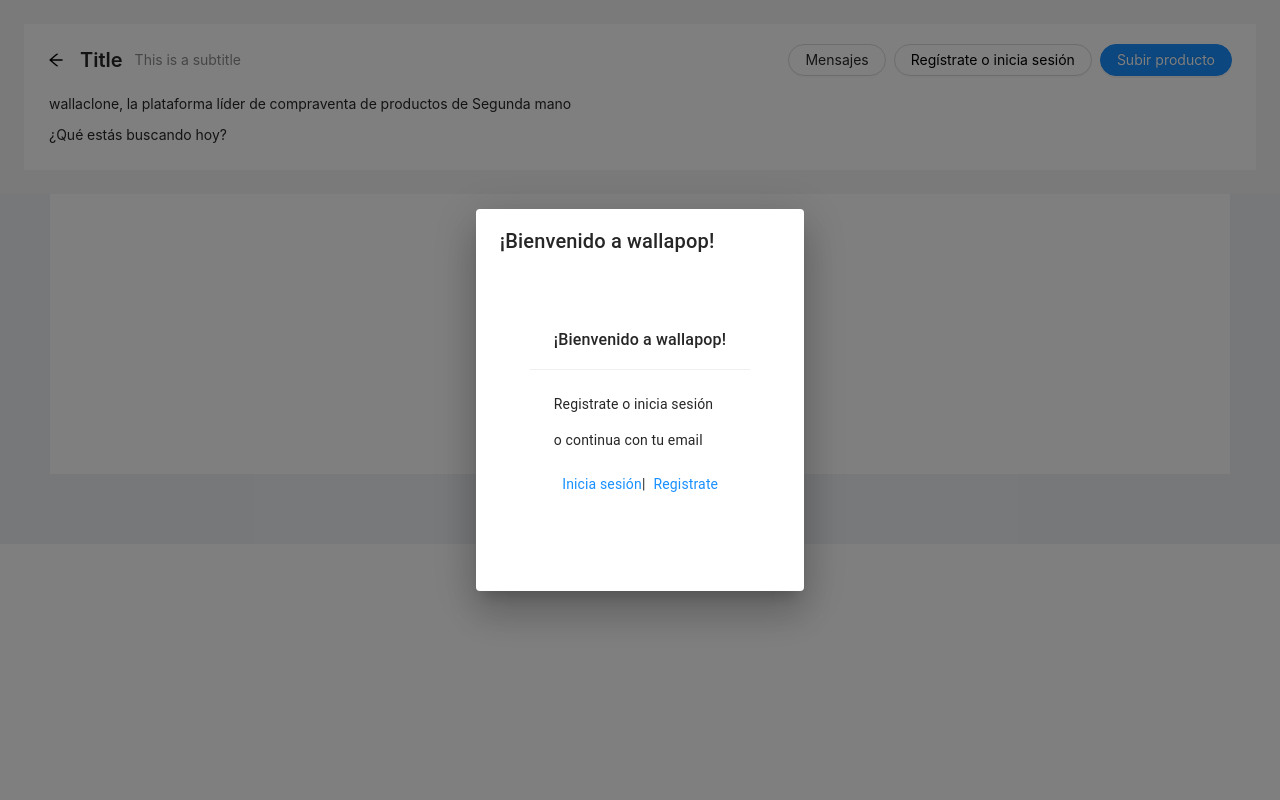
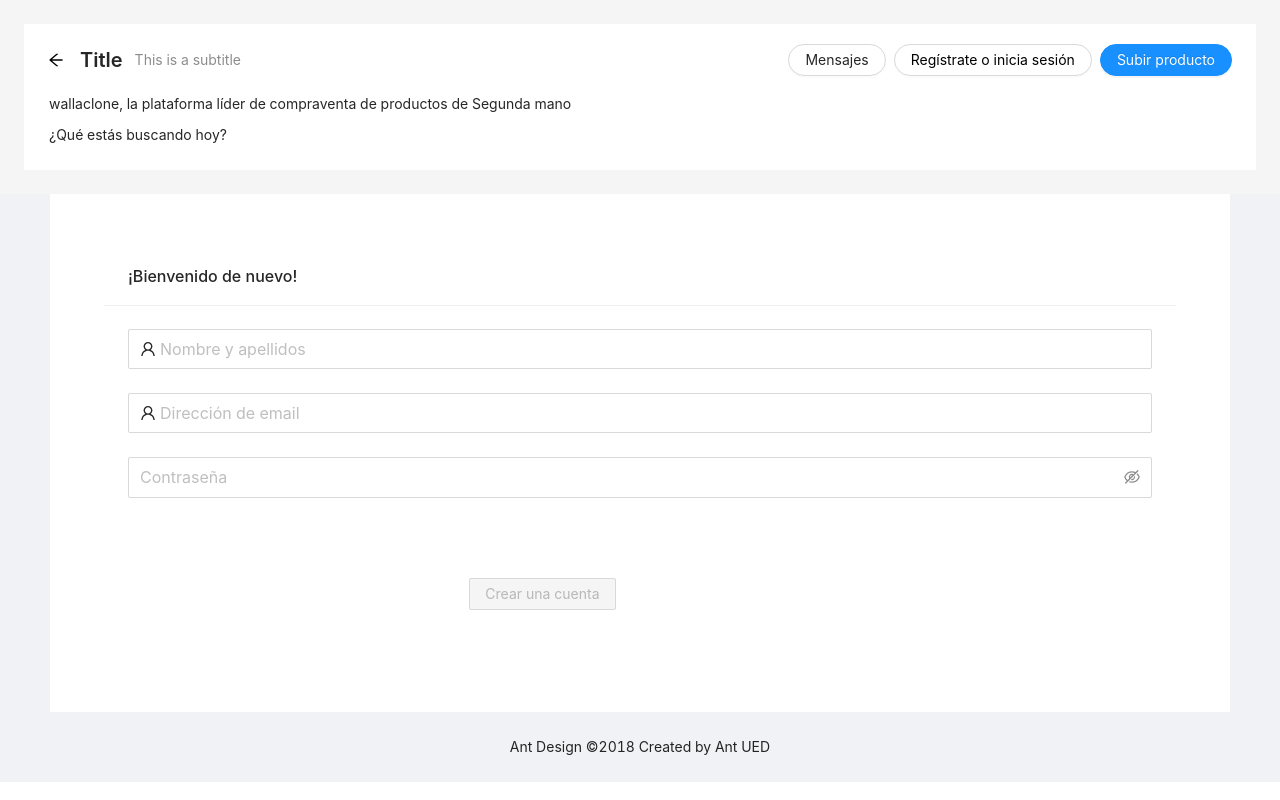
Before and after one commit to DrZuzzjen/frontend-final, a React (Create React App) app: page /signin_signup in a window 1280 px wide. Built offline with nearby package versions, Linux system fonts and the light colour scheme.

Commit message:
agrego archivo SigninSignuo

```diff
--- a/src/componentes/auth/SigninSignup.js
+++ b/src/componentes/auth/SigninSignup.js
@@ -13,7 +13,7 @@ import React, { useState } from 'react';
 
 import TextField from '@material-ui/core/TextField';
 import Icon from '@material-ui/core/Icon';
-
+import { makeStyles } from '@material-ui/core/styles';
 import { create } from '../../API/api-user';
 import Dialog from '@material-ui/core/Dialog';
 import DialogActions from '@material-ui/core/DialogActions';
@@ -23,34 +23,154 @@ import DialogTitle from '@material-ui/core/DialogTitle';
 
 import { Link } from 'react-router-dom';
 
+const tailLayout = {
+	wrapperCol: {
+		offset: 8,
+		span: 16
+	}
+};
+
+const useStyles = makeStyles((theme) => ({
+	card: {
+		maxWidth: 600,
+		margin: 'auto',
+		textAlign: 'center',
+		marginTop: theme.spacing(5),
+		paddingBottom: theme.spacing(2)
+	},
+	error: {
+		verticalAlign: 'middle'
+	},
+	title: {
+		marginTop: theme.spacing(2),
+		color: theme.palette.openTitle
+	},
+	textField: {
+		marginLeft: theme.spacing(1),
+		marginRight: theme.spacing(1),
+		width: 300
+	},
+	submit: {
+		margin: 'auto',
+		marginBottom: theme.spacing(2)
+	}
+}));
+
 export default function SigninSignup() {
+	const classes = useStyles();
+	const [
+		values,
+		setValues
+	] = useState({
+		name: '',
+		password: '',
+		email: '',
+		open: false,
+		error: ''
+	});
+
+	const handleChange = (name) => (event) => {
+		setValues({ ...values, [name]: event.target.value });
+	};
+
+	const couldSubmit = () => {
+		return values.name && values.email && values.password;
+	};
+
+	const clickSubmit = () => {
+		const user = {
+			name: values.name || undefined,
+			email: values.email || undefined,
+			password: values.password || undefined
+		};
+		create(user).then((data) => {
+			if (data.error) {
+				setValues({ ...values, error: data.error });
+			}
+			else {
+				setValues({ ...values, error: '', open: true });
+			}
+		});
+	};
 	return (
 		<div>
+			<Card
+				title='¡Bienvenido de nuevo!'
+				bordered={false}
+				style={({ width: 300 }, { padding: 30 })}>
+				<p>
+					<Form.Item
+						id='name'
+						value={values.name}
+						onChange={handleChange('name')}>
+						<Input
+							size='large'
+							placeholder='Nombre y apellidos'
+							prefix={<UserOutlined />}
+						/>
+					</Form.Item>
+
+					<Form.Item
+						id='email'
+						value={values.email}
+						onChange={handleChange('email')}>
+						<Input
+							size='large'
+							placeholder='Dirección de email'
+							prefix={<UserOutlined />}
+						/>
+					</Form.Item>
+
+					<Form.Item
+						id='password'
+						value={values.password}
+						onChange={handleChange('password')}>
+						<Input.Password
+							size='large'
+							placeholder='Contraseña'
+						/>
+					</Form.Item>
+
+					<Form.Item {...tailLayout}>
+						{values.error && (
+							<Typography component='p' color='error'>
+								<Icon color='error'>error</Icon>
+								{values.error}
+							</Typography>
+						)}
+					</Form.Item>
+
+					<Form.Item {...tailLayout}>
+						<Button
+							type='primary'
+							htmlType='submit'
+							disabled={!couldSubmit()}
+							onClick={clickSubmit}>
+							Crear una cuenta
+						</Button>
+					</Form.Item>
+				</p>
+			</Card>
+
 			<Dialog
-				open='true'
-				disableBackdropClick={true}
-				titleStyle={
-					({ textAlign: 'center' }, { padding: 30 })
-				}>
-				<DialogTitle>¡Bienvenido a wallapop!</DialogTitle>
+				open={values.open}
+				disableBackdropClick={true}>
+				<DialogTitle>New Account</DialogTitle>
 				<DialogContent>
 					<DialogContentText>
-						<Card
-							title='¡Bienvenido a wallapop!'
-							bordered={false}
-							style={({ width: 300 }, { padding: 30 })}>
-							<p>Registrate o inicia sesión</p>
-							<p>o continua con tu email</p>
-							<p>
-								<DialogActions>
-									<Link to='/signin'>Inicia sesión </Link>
-									{` |`}
-									<Link to='/signup'>Registrate</Link>
-								</DialogActions>
-							</p>
-						</Card>
+						New account successfully created.
 					</DialogContentText>
 				</DialogContent>
+				<DialogActions>
+					<Link to='/signin'>
+						<Button
+							color='primary'
+							autoFocus='autoFocus'
+							variant='contained'>
+							Sign In
+						</Button>
+					</Link>
+				</DialogActions>
 			</Dialog>
 		</div>
 	);
```
